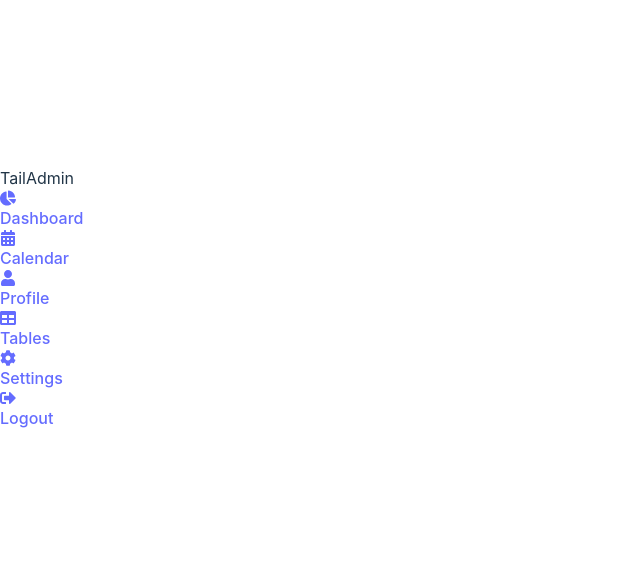
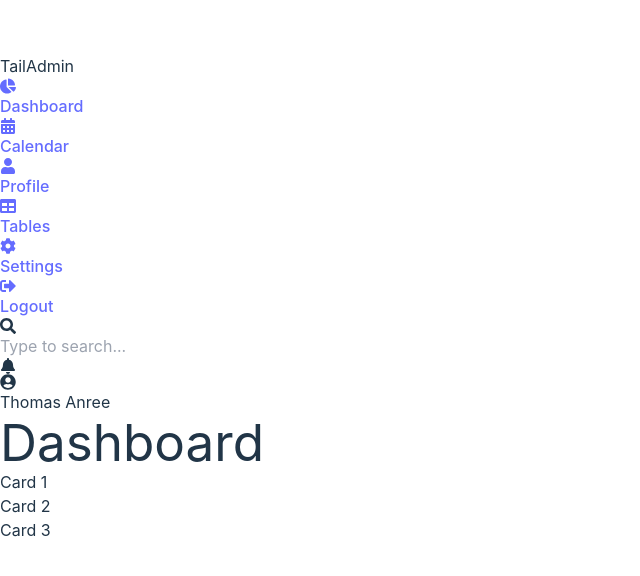
Before and after one commit to Xudoynazar1112/web_bot_front, a React (Vite) app: page /admin in a window 1280 px wide. Shown: the part 102-678 px from the top of the page, without its empty margins (0-640 px from the left). Built offline with nearby package versions, Linux system fonts and the light colour scheme; sample sign-in values are in the browser's storage.

Commit message:
fixed admin panel

```diff
--- a/src/App.jsx
+++ b/src/App.jsx
@@ -6,11 +6,13 @@
 import Contact from "./pages/contact/Contact";
 import PrivateRoute from "./privateRoute/privateRoute";
 import Admin from "./pages/admin/Admin";
+import AdminCreate from "./pages/admin/AdminCreate";
+import AdminEdit from "./pages/admin/AdminEdit";
 
 function App() {
   return (
     <>
-      <div className="container w-full">
+      <div className="w-full">
         <Routes>
           <Route path={"*"} element={<NotFound />} />
           <Route path={"/"} element={<ProductList />} />
@@ -25,11 +27,11 @@
               </PrivateRoute>
             }
           />
-          {/* <Route
+          <Route
             path="/admin-create"
             element={
               <PrivateRoute>
-                <AdminCreatePage />
+                <AdminCreate />
               </PrivateRoute>
             }
           />
@@ -37,10 +39,10 @@
             path="/admin-edit/:id"
             element={
               <PrivateRoute>
-                <AdminEditPage />
+                <AdminEdit />
               </PrivateRoute>
             }
-          /> */}
+          />
         </Routes>
       </div>
     </>
--- a/src/pages/admin/Admin.jsx
+++ b/src/pages/admin/Admin.jsx
@@ -10,24 +10,18 @@
 import { FaSearch, FaBell, FaUserCircle } from "react-icons/fa";
 
 const Admin = () => {
+
+  const Logout = () => {
+    // Remove the token from localStorage
+    localStorage.removeItem('access_token');
+    // Optionally, you can redirect the user to a login page or home page after logout
+    window.location.href = '/login'; // Replace with your desired route
+  };
+
   return (
-    <div className="w-full h-full">
-      {/* <header className="flex justify-between items-center bg-white p-4 shadow-md fixed left-64 w-[calc(100%-16rem)]">
-        <div className="flex items-center">
-          <FaSearch className="text-gray-500 mr-3" />
-          <input
-            type="text"
-            placeholder="Type to search..."
-            className="outline-none border-none focus:ring-0"
-          />
-        </div>
-        <div className="flex items-center">
-          <FaBell className="text-gray-500 mx-4" />
-          <FaUserCircle className="text-gray-500 mx-4 text-2xl" />
-          <span className="text-gray-800">Thomas Anree</span>
-        </div>
-      </header> */}
-      <div className="w-64 h-screen bg-gray-800 text-white fixed">
+    <div className="h-screen flex">
+      {/* Sidebar */}
+      <aside className="w-64 bg-gray-800 text-white flex flex-col">
         <div className="p-6 font-bold text-2xl">TailAdmin</div>
         <nav className="mt-10">
           <a
@@ -62,21 +56,42 @@
           </a>
           <a
             href="#"
-            className="flex items-center p-2 my-4 text-gray-200 hover:bg-gray-700 rounded-lg"
+            className="flex items-center p-2 my-4 text-gray-200 hover:bg-gray-700 rounded-lg" onClick={Logout}
           >
             <FaSignOutAlt className="mr-2" /> Logout
           </a>
         </nav>
+      </aside>
+
+      {/* Main Content */}
+      <div className="flex-1 flex flex-col">
+        {/* Header */}
+        <header className="flex justify-between items-center bg-white p-4 shadow-md">
+          <div className="flex items-center">
+            <FaSearch className="text-gray-500 mr-3" />
+            <input
+              type="text"
+              placeholder="Type to search..."
+              className="outline-none border-none focus:ring-0"
+            />
+          </div>
+          <div className="flex items-center">
+            <FaBell className="text-gray-500 mx-4" />
+            <FaUserCircle className="text-gray-500 mx-4 text-2xl" />
+            <span className="text-gray-800">Thomas Anree</span>
+          </div>
+        </header>
+
+        {/* Dashboard Content */}
+        <main className="flex-1 p-6 overflow-y-auto">
+          <h1 className="text-3xl font-semibold text-gray-800 mb-6">Dashboard</h1>
+          <div className="grid grid-cols-1 md:grid-cols-2 lg:grid-cols-3 gap-6">
+            <div className="p-4 bg-white rounded-lg shadow-md">Card 1</div>
+            <div className="p-4 bg-white rounded-lg shadow-md">Card 2</div>
+            <div className="p-4 bg-white rounded-lg shadow-md">Card 3</div>
+          </div>
+        </main>
       </div>
-      {/* <main className="ml-64 p-6 mt-16">
-        <h1 className="text-3xl font-semibold text-gray-800 mb-6">Dashboard</h1>
-        <div className="grid grid-cols-1 md:grid-cols-2 lg:grid-cols-3 gap-6"> */}
-          {/* Placeholder for cards or analytics widgets */}
-          {/* <div className="p-4 bg-white rounded-lg shadow-md">Card 1</div>
-          <div className="p-4 bg-white rounded-lg shadow-md">Card 2</div>
-          <div className="p-4 bg-white rounded-lg shadow-md">Card 3</div>
-        </div>
-      </main> */}
     </div>
   );
 };
--- /dev/null
+++ b/src/pages/admin/AdminCreate.jsx
@@ -0,0 +1,9 @@
+import React from 'react'
+
+const AdminCreate = () => {
+  return (
+    <div>AdminCreate</div>
+  )
+}
+
+export default AdminCreate
--- /dev/null
+++ b/src/pages/admin/AdminEdit.jsx
@@ -0,0 +1,9 @@
+import React from 'react'
+
+const AdminEdit = () => {
+  return (
+    <div>AdminEdit</div>
+  )
+}
+
+export default AdminEdit
--- a/src/pages/login/Login.jsx
+++ b/src/pages/login/Login.jsx
@@ -1,12 +1,13 @@
 import axios from "axios";
-import React from "react";
+import React, { useState } from "react";
 
 const Login = () => {
+  const [loading, setLoading] = useState(false);
   const handleSubmit = (e) => {
     e.preventDefault();
+    setLoading(true)
     const username = document.getElementById("username").value;
     const password = document.getElementById("password").value;
-
 
     axios
       .post("https://vip-card.onrender.com/api/api/v1/custom_auth/token/", {
@@ -20,6 +21,8 @@
       })
       .catch((error) => {
         console.error("Login failed:", error);
+      }).finally(() => {
+        setLoading(false);
       });
   };
 
@@ -103,9 +106,10 @@
               </div>
               <button
                 type="submit"
+                disabled={loading}
                 className="w-full text-white bg-blue-600 hover:bg-primary-700 focus:ring-4 focus:outline-none focus:ring-primary-300 font-medium rounded-lg text-sm px-5 py-2.5 text-center dark:bg-primary-600 dark:hover:bg-primary-700 dark:focus:ring-primary-800"
               >
-                Sign in
+                {loading ? "Signing in ..." : "Sign in"}
               </button>
               <p className="text-sm font-light text-gray-500 dark:text-gray-400">
                 Don’t have an account yet?{" "}
--- a/src/pages/product/ProductDetail.jsx
+++ b/src/pages/product/ProductDetail.jsx
@@ -7,7 +7,7 @@
 
   useEffect(() => {
     axios
-      .get("http://127.0.0.1:8000/api/")
+      .get("https://web-bot-back.onrender.com/api/")
       ?.then((res) => setRealData(res.data))
       .catch((error) => console.error(error));
   }, []); // Empty dependency array ensures the API call happens only once
--- a/src/pages/product/ProductList.jsx
+++ b/src/pages/product/ProductList.jsx
@@ -30,7 +30,7 @@
 
   useEffect(() => {
     axios
-      .get("http://127.0.0.1:8000/api/")
+      .get("https://web-bot-back.onrender.com/api/")
       ?.then((res) => setRealData(res.data))
       .catch((error) => console.error(error));
   }, []); // Empty dependency array ensures the API call happens only once
```
Lines whose indentation alone changed are shown as unchanged.
